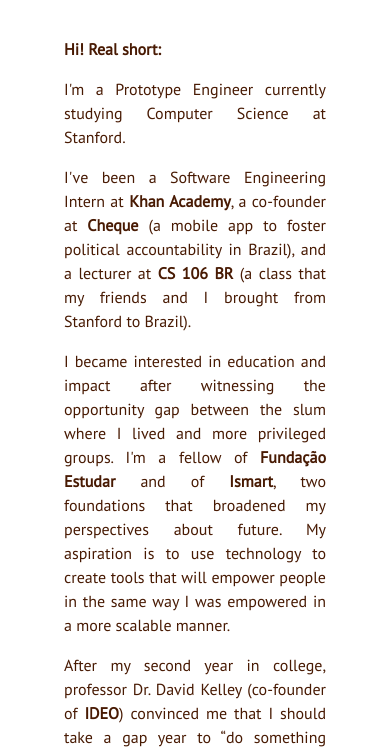
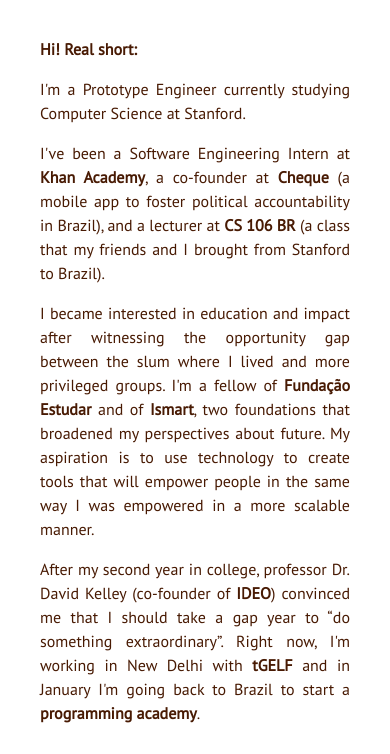
Before and after one commit to gustavotorresds/gustavotorresds.github.io, a plain HTML site: page index.html in a window 390 px wide. Shown: the part 143-897 px from the top of the page. Drawn offline with Linux system fonts and the light colour scheme.

Commit message:
Add mobile styling

```diff
--- a/style.css
+++ b/style.css
@@ -107,6 +107,11 @@ hr {
   	font-size: 2rem;
   }
 
+  .page {
+  	padding-right: 2.5rem;
+	padding-left: 2.5rem;
+  }
+
   .text {
   	display: grid;
   	grid-template-columns: 1fr;
```
